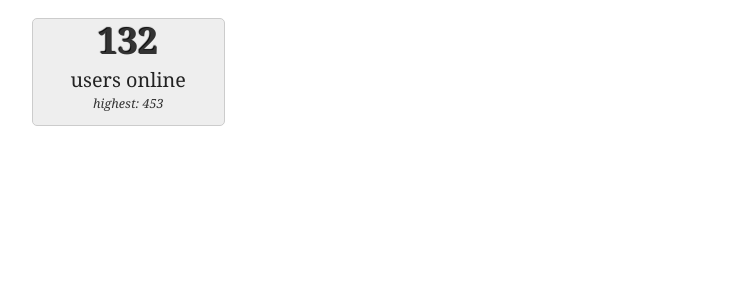
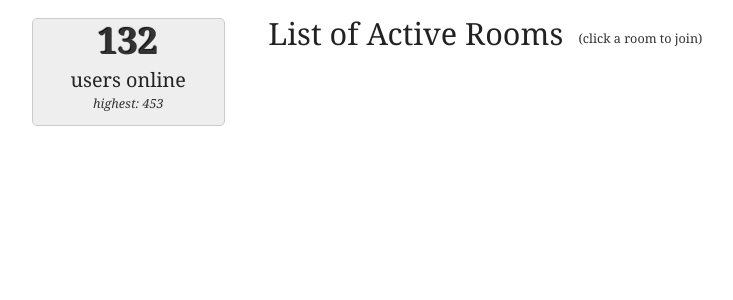
Before and after one commit to mikexstudios/mitirc, a Django app: template base/templates/base/dashboard.html in a window 1280 px wide. Shown: the part 64-364 px from the top of the page, without its empty margins (208-941 px from the left). Run offline with Django 3.2, Linux system fonts and the light colour scheme; the template is opened without the code that fills it, so the values that code supplies are empty.

Commit message:
Added #rooms title and desc.

```diff
--- a/base/static/src/screen.sass
+++ b/base/static/src/screen.sass
@@ -90,7 +90,9 @@ body#dashboard
     .left
       +column($blueprint-grid-columns * 1/4)
     .right
-      +column($blueprint-grid-columns * 3/4, true)
+      //Add left margin using prepend.
+      +prepend(1)
+      +column($blueprint-grid-columns * 3/4 - 1, true)
 
     #users
       border: 1px solid #ccc
@@ -116,6 +118,18 @@ body#dashboard
         margin: 0
         font-size: 0.7em
         font-style: italic
+
+    #rooms
+      h3.title
+        font-size: 1.7em
+        margin: 0
+        margin-bottom: 0.2em
+        margin-right: 0.5em
+        float: left
+      p.description
+        font-size: 0.7em
+        padding-top: 0.9em
+
 
 
 
--- a/base/static/stylesheets/screen.css
+++ b/base/static/stylesheets/screen.css
@@ -611,16 +611,17 @@ body#dashboard #content .left {
 }
 /* line 92, ../src/screen.sass */
 body#dashboard #content .right {
+  padding-left: 33.75px;
   display: inline;
   float: left;
   margin-right: 0;
-  width: 597.5px;
+  width: 563.75px;
 }
 /* line 147, ../../../../../../.rbenv/versions/1.9.2-p290/lib/ruby/gems/1.9.1/gems/compass-0.11.5/frameworks/blueprint/stylesheets/blueprint/_grid.scss */
 * html body#dashboard #content .right {
   overflow-x: hidden;
 }
-/* line 95, ../src/screen.sass */
+/* line 97, ../src/screen.sass */
 body#dashboard #content #users {
   border: 1px solid #cccccc;
   background-color: #eeeeee;
@@ -634,39 +635,52 @@ body#dashboard #content #users {
   padding-top: 0.2em;
   padding-bottom: 0.6em;
 }
-/* line 103, ../src/screen.sass */
+/* line 105, ../src/screen.sass */
 body#dashboard #content #users h2, body#dashboard #content #users h3 {
   margin: 0;
   padding: 0;
   line-height: 1;
   margin-bottom: 0.3em;
 }
-/* line 108, ../src/screen.sass */
+/* line 110, ../src/screen.sass */
 body#dashboard #content #users h2.num_users {
   font-weight: bold;
   color: #333333;
   text-shadow: black -1px -1px 1px;
 }
-/* line 112, ../src/screen.sass */
+/* line 114, ../src/screen.sass */
 body#dashboard #content #users h3 {
   font-size: 1.1em;
 }
-/* line 115, ../src/screen.sass */
+/* line 117, ../src/screen.sass */
 body#dashboard #content #users p {
   margin: 0;
   font-size: 0.7em;
   font-style: italic;
 }
+/* line 123, ../src/screen.sass */
+body#dashboard #content #rooms h3.title {
+  font-size: 1.7em;
+  margin: 0;
+  margin-bottom: 0.2em;
+  margin-right: 0.5em;
+  float: left;
+}
+/* line 129, ../src/screen.sass */
+body#dashboard #content #rooms p.description {
+  font-size: 0.7em;
+  padding-top: 0.9em;
+}
 
-/* line 123, ../src/screen.sass */
+/* line 137, ../src/screen.sass */
 body#home #header {
   text-align: center;
 }
-/* line 125, ../src/screen.sass */
+/* line 139, ../src/screen.sass */
 body#home #header h1 {
   font-size: 1.8em;
 }
-/* line 127, ../src/screen.sass */
+/* line 141, ../src/screen.sass */
 body#home #header h1 a {
   text-decoration: none;
   color: #333333;
@@ -675,16 +689,16 @@ body#home #header h1 a {
 body#home #header h1 a:hover {
   text-decoration: underline;
 }
-/* line 130, ../src/screen.sass */
+/* line 144, ../src/screen.sass */
 body#home #header .tagline {
   font-size: 2.9em;
   margin-bottom: 0.3em;
 }
-/* line 133, ../src/screen.sass */
+/* line 147, ../src/screen.sass */
 body#home #header .description {
   font-size: 1.2em;
 }
-/* line 136, ../src/screen.sass */
+/* line 150, ../src/screen.sass */
 body#home #content .left {
   display: inline;
   float: left;
@@ -695,7 +709,7 @@ body#home #content .left {
 * html body#home #content .left {
   overflow-x: hidden;
 }
-/* line 138, ../src/screen.sass */
+/* line 152, ../src/screen.sass */
 body#home #content .right {
   display: inline;
   float: left;
@@ -707,30 +721,30 @@ body#home #content .right {
 * html body#home #content .right {
   overflow-x: hidden;
 }
-/* line 142, ../src/screen.sass */
+/* line 156, ../src/screen.sass */
 body#home #content .right h3 {
   margin-left: 0.65em;
   margin-bottom: 0.85em;
 }
-/* line 145, ../src/screen.sass */
+/* line 159, ../src/screen.sass */
 body#home #content .right a.login {
   font-size: 1.2em;
 }
-/* line 148, ../src/screen.sass */
+/* line 162, ../src/screen.sass */
 body#home #content .right #info {
   margin-top: 1.4em;
 }
-/* line 150, ../src/screen.sass */
+/* line 164, ../src/screen.sass */
 body#home #content .right #info h4 {
   font-size: 0.8em;
   font-weight: bold;
   margin-bottom: 0.4em;
 }
-/* line 154, ../src/screen.sass */
+/* line 168, ../src/screen.sass */
 body#home #content .right #info p {
   font-size: 0.8em;
 }
-/* line 156, ../src/screen.sass */
+/* line 170, ../src/screen.sass */
 body#home #content #serverinfo {
   display: inline;
   float: left;
@@ -744,7 +758,7 @@ body#home #content #serverinfo {
 * html body#home #content #serverinfo {
   overflow-x: hidden;
 }
-/* line 161, ../src/screen.sass */
+/* line 175, ../src/screen.sass */
 body#home #content #serverinfo h4 {
   color: #555555;
   font-size: 1.5em;
--- a/base/templates/base/dashboard.html
+++ b/base/templates/base/dashboard.html
@@ -14,6 +14,10 @@
 
 <div class="right">
   <div id="rooms">
+    <h3 class="title">List of Active Rooms</h3>
+    <p class="description">(click a room to join)</p>
+
+
   </div>
 </div>
 {% endblock %}
```
